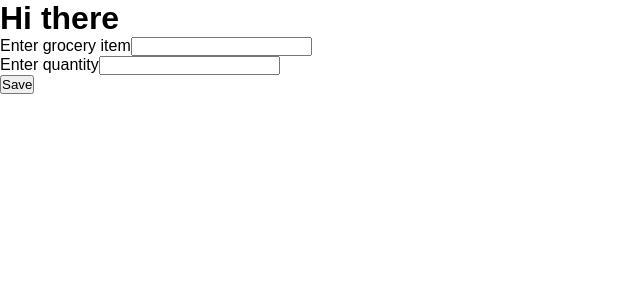
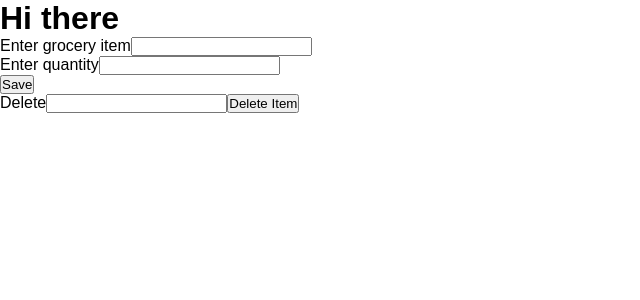
Before and after one commit to mscherryxu/grocery-list-to-go, a React (Create React App) app: page / in a window 1280 px wide. Shown: the top 300 px of the page, without its empty margins (0-640 px from the left). Built offline with nearby package versions, Linux system fonts and the light colour scheme.

Commit message:
Added a delete button

```diff
--- a/src/firebase.js
+++ b/src/firebase.js
@@ -12,5 +12,5 @@ const firebaseConfig = {
 };
 
 // Initialize Firebase
-const app = initializeApp(firebaseConfig);
-export const firestore = getFirestore(app);
+initializeApp(firebaseConfig);
+export const firestore = getFirestore();
--- a/src/pages/Home.jsx
+++ b/src/pages/Home.jsx
@@ -19,10 +19,14 @@ export default function Home() {
       addDoc(ref, data);
       getDocs(ref)
         .then((snapshot) => {
-          console.log(snapshot.docs);
+          let list = [];
+          snapshot.docs.forEach((doc) => {
+            list.push({ ...doc.data(), id: doc.id })
+          })
+          console.log(list);
         })
     } catch(err) {
-      console.error(err);
+      console.error(err.message);
     }
   }
   return (
@@ -30,13 +34,19 @@ export default function Home() {
       <form onSubmit={handleSave}>
         <div>
           <label>Enter grocery item</label>
-          <input type="text" ref={itemRef} />
+          <input type="text" name="item" ref={itemRef} required />
         </div>
         <div>
           <label>Enter quantity</label>
-          <input type="number" ref={quantityRef} />
+          <input type="number" name="quantity" ref={quantityRef} required/>
         </div>
         <button type="submit">Save</button>
+      </form>
+
+      <form>
+        <label>Delete</label>
+        <input type="text" name="id" required />
+        <button>Delete Item</button>
       </form>
       <div>
       <div>
```
